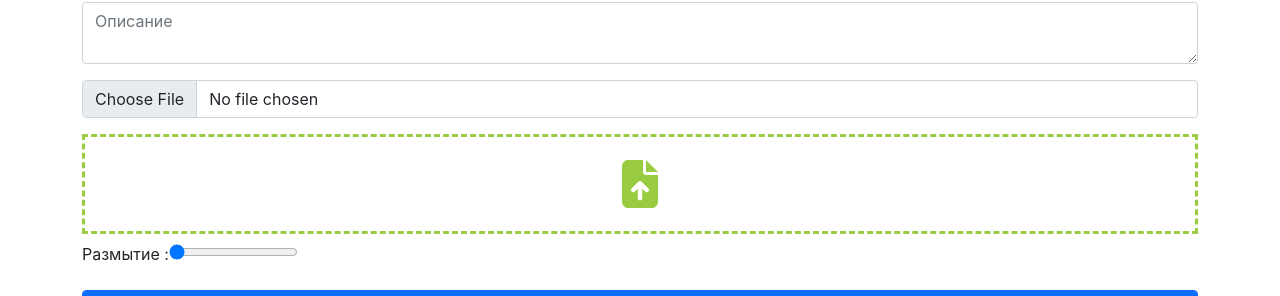
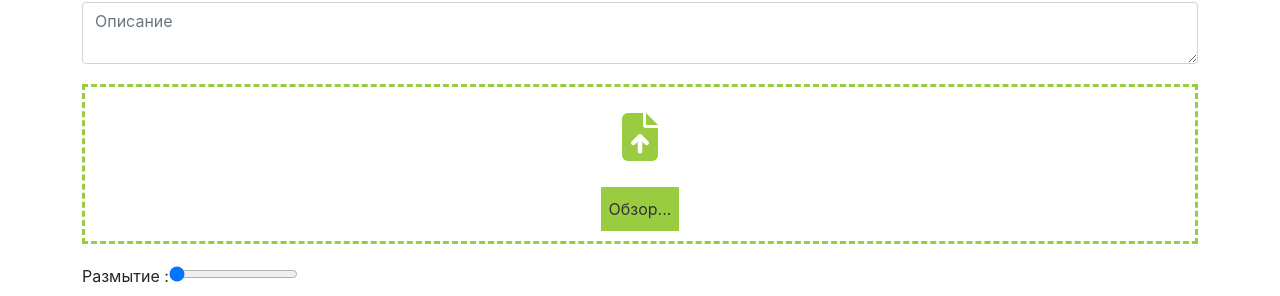
Before and after one commit to sargethefrog/imagegallery, a React (Create React App) app: page /add_image/1 in a window 1280 px wide. Shown: the part 484-780 px from the top of the page. Built offline with nearby package versions, Linux system fonts and the light colour scheme.

Commit message:
Доделана форма добавления файла - картинка добавляется через обзор файлов и через drag and drop

```diff
--- a/src/components/AddImage.jsx
+++ b/src/components/AddImage.jsx
@@ -10,6 +10,8 @@ export class AddImage extends React.Component{
         this.handlerSubmit = this.handlerSubmit.bind(this);
         this.handlerDrop = this.handlerDrop.bind(this);
         this.handlerBlurChange = this.handlerBlurChange.bind(this);
+        this.handlerSelectFile = this.handlerSelectFile.bind(this);
+        this.handlerFileChange = this.handlerFileChange.bind(this);
         this.bufferCanvas = document.createElement('canvas');
     }
 
@@ -55,6 +57,42 @@ export class AddImage extends React.Component{
         e.preventDefault();
     }
 
+    handlerSelectFile(){
+        this.refs.image_file.click();
+    }
+
+    fileProcessing(files){
+        const file = files[0];
+        console.log(file);
+        const reader = new FileReader();
+        const fileCanvas = this.refs.file_canvas;
+        const bufferCanvas = this.bufferCanvas;
+        reader.onload = function(e){
+            //output.innerText = e.target.result;
+            let img = new Image();
+            img.src = e.target.result;
+            img.onload = function(){
+                let imgWidth = this.naturalWidth;
+                let imgHeight = this.naturalHeight;
+                fileCanvas.hidden = false;
+                fileCanvas.width = imgWidth;
+                fileCanvas.height = imgHeight;
+                bufferCanvas.width = fileCanvas.width;
+                bufferCanvas.height = fileCanvas.height;
+                const ctx = fileCanvas.getContext('2d');
+                const bctx = bufferCanvas.getContext('2d');
+                bctx.drawImage(this,0,0);
+                ctx.drawImage(bufferCanvas, 0, 0);
+                img = null;
+            };
+        };
+        reader.readAsDataURL(file);
+    }
+
+    handlerFileChange(e){
+        this.fileProcessing(e.target.files);
+    }
+
     handlerBlurChange(e){
         let v = e.target.value;
         this.setState({blurValue : v});
@@ -68,7 +106,9 @@ export class AddImage extends React.Component{
 
     handlerDrop(e){
         e.preventDefault();
-        let item = e.dataTransfer.items[0];
+        const files = e.dataTransfer.files;
+        this.fileProcessing(files);
+        /*let item = e.dataTransfer.items[0];
         if(item.kind == "file" && item.type.indexOf("image") != -1){
             let f = item.getAsFile();
             f.arrayBuffer().then(buffer => {
@@ -89,20 +129,6 @@ export class AddImage extends React.Component{
                     fileCanvas.width = imgWidth;
                     fileCanvas.height = imgHeight;
                     const ctx = fileCanvas.getContext('2d');
-                    //ctx.drawImage(this,0,0,imgWidth,imgHeight);
-                    //img = null;
-                    /*const buff = document.createElement('canvas');
-                    buff.width = fileCanvas.width;
-                    buff.height = fileCanvas.height;
-                    const bctx = buff.getContext('2d');
-                    bctx.drawImage(this,0,0);
-                    ctx.drawImage(buff, 0, 0);
-                    blurRange.addEventListener('change',function(){
-                        ctx.drawImage(buff, 0, 0);
-                        StackBlur.canvasRGB(
-                            fileCanvas, 0, 0, fileCanvas.width, fileCanvas.height, blurRange.value
-                        );
-                    });*/
                     bufferCanvas.width = fileCanvas.width;
                     bufferCanvas.height = fileCanvas.height;
                     const bctx = bufferCanvas.getContext('2d');
@@ -111,7 +137,7 @@ export class AddImage extends React.Component{
                     img = null;
                 };
             });
-        }
+        }*/
     }
     render(){
         return (
@@ -122,12 +148,13 @@ export class AddImage extends React.Component{
                         <input type="text" name="title" className="form-control my-3" placeholder="Заголовок" />
                             <textarea name="description" placeholder="Описание"
                                       className="form-control my-3"></textarea>
-                            <input type="file" name="imagefile" className="form-control my-3" />
+                            <input type="file" name="imagefile" className="form-control my-3" ref="image_file" onChange={this.handlerFileChange}/>
                                 <div id="drop_zone" onDragOver={this.handlerDragOver} onDragLeave={this.handlerDragLeave} onDrop={this.handlerDrop}>
                                     <div id="upload_icon_wrapper">
                                         <i className="fas fa-file-upload"></i>
 
                                     </div>
+                                    <button id="selectFile" type="button" onClick={this.handlerSelectFile}>Обзор...</button>
                                 </div>
                                 <div id="file_canvas_wrapper">
                                     <canvas id="file_canvas" hidden ref="file_canvas"></canvas>
--- a/src/style.css
+++ b/src/style.css
@@ -257,10 +257,30 @@ h3 .edit_album:hover i{
     background-color: #DEA0A0;
     color: #3E2525;
 }
+#add_image_form input[type='file']{
+    display: none;
+}
 #drop_zone{
     border: 3px dashed #99CC41;
     width: 100%;
-    height: 100px;
+    height: 160px;
+    text-align: center;
+    margin-top: 20px;
+    margin-bottom: 20px;
+}
+#selectFile{
+    background-color: #99cc41;
+    padding: 10px 8px;
+    box-sizing: border-box;
+    cursor: pointer;
+    border: none;
+    font-size: 1rem;
+    transition: .3s;
+    color: #333;
+}
+#selectFile:hover{
+    background-color: #B2ED4B;
+    color: #000;
 }
 #file_canvas_wrapper{
     width: 100%;
@@ -271,7 +291,7 @@ h3 .edit_album:hover i{
 }
 #upload_icon_wrapper{
     width: 100%;
-    height: 100%;
+    height: 100px;
     text-align: center;
     font-size: 3rem;
     display: flex;
```
